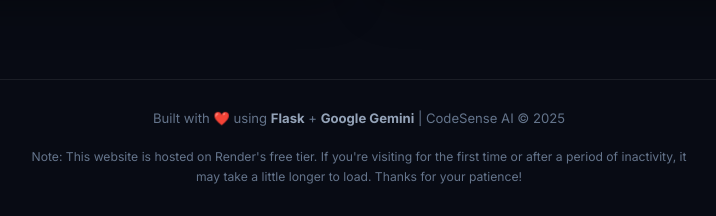
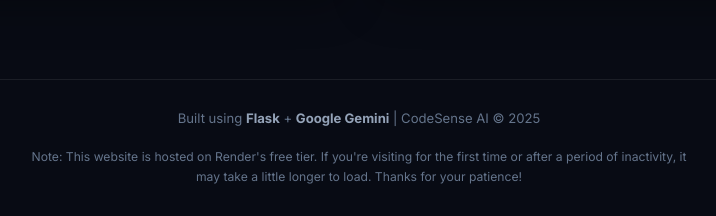
Before and after one commit to nirbhaysinghrajput/CodeSense-AI, a Flask app: page / in a window 1280 px wide. Shown: the part 1303-1519 px from the top of the page, without its empty margins (281-997 px from the left). Run offline with Flask 3, Linux system fonts and the light colour scheme.

Commit message:
Update footer text for clarity

```diff
--- a/templates/index.html
+++ b/templates/index.html
@@ -264,7 +264,7 @@ def fibonacci(n):
 
   <!-- Footer -->
   <footer class="footer">
-    <p>Built with ❤️ using <strong>Flask</strong> + <strong>Google Gemini</strong> | CodeSense AI © 2025</p>
+    <p>Built using <strong>Flask</strong> + <strong>Google Gemini</strong> | CodeSense AI © 2025</p>
     <p class="hosting-notice">
       Note: This website is hosted on Render's free tier. If you're visiting for the first time
       or after a period of inactivity, it may take a little longer to load. Thanks for your patience!
```
